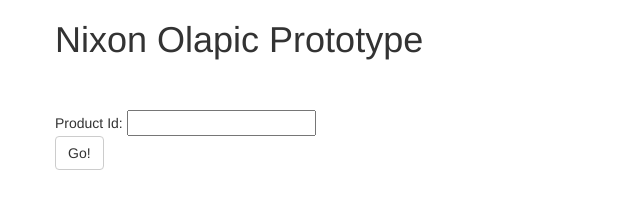
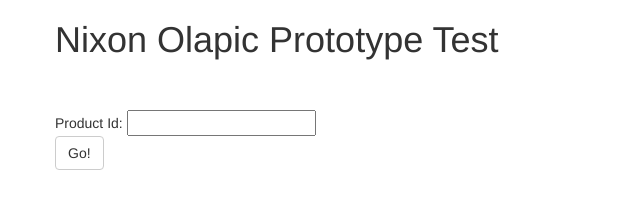
Before and after one commit to IanFergusonZR/test-ol-int, a plain HTML site: page index.html in a window 1280 px wide. Shown: the whole page, without its empty margins (0-640 px from the left). Drawn offline with nearby package versions, Linux system fonts and the light colour scheme.

Commit message:
Update index.html

```diff
--- a/index.html
+++ b/index.html
@@ -34,7 +34,7 @@
         <!-- Simple UI -->
 		<div class="container">
 			<div class="row">
-                <h1>Nixon Olapic Prototype</h1>
+                <h1>Nixon Olapic Prototype Test</h1>
                 <div class="button-wrapper">
                     Product Id: <input type="text" name="productId"><br>
                     <button type="button" class="btn btn-default" id="load0">Go!</button>
```
